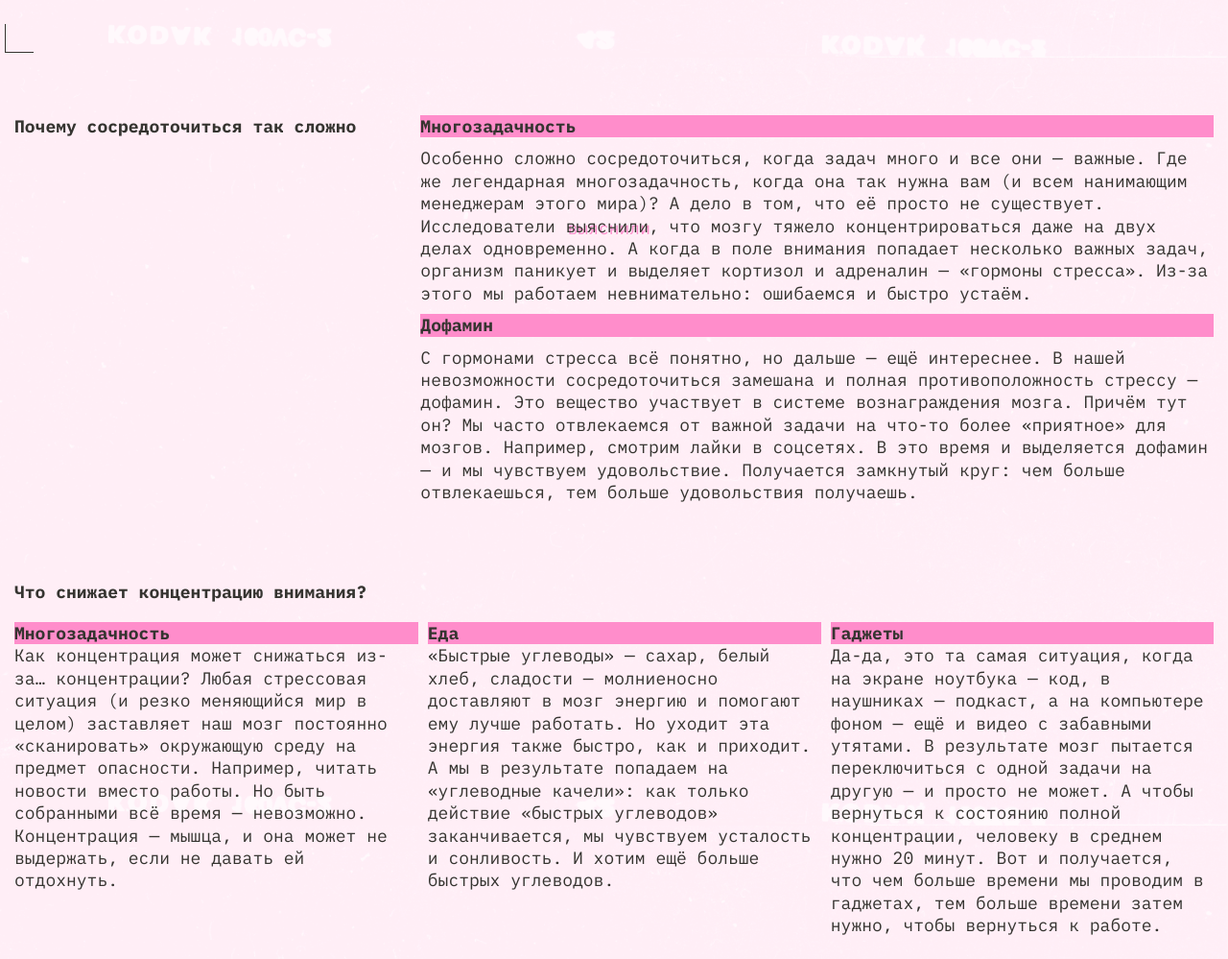
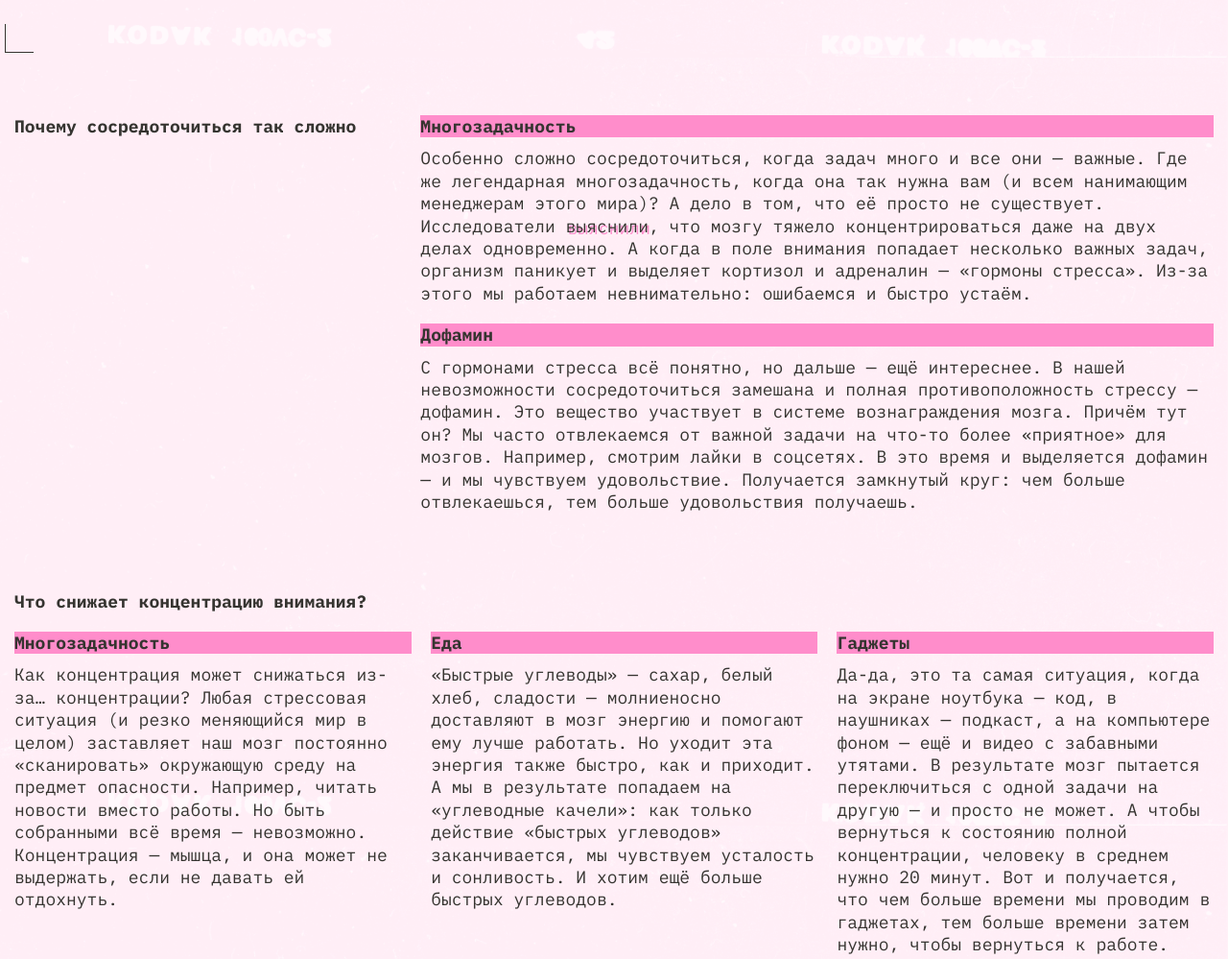
Before and after one commit to MvenMass/slozhno-sosredotochitsya, a plain HTML site: page index.html in a window 1280 px wide. Shown: the part 740-1739 px from the top of the page at 96% size. Drawn offline with Linux system fonts and the light colour scheme.

Commit message:
second try

```diff
--- a/styles/style.css
+++ b/styles/style.css
@@ -30,7 +30,7 @@ body {
 @media (width >= 768px) {
   .header {
     padding: 0 27px 0 5px;
-    gap: 12%;
+    gap: 15%;
     margin-block-end: 60px;
   }
 }
@@ -218,7 +218,7 @@ body {
   .section__block {
     display: grid;
     grid-column: 2/4;
-    gap: 10px;
+    gap: 20px;
   }
 }
 
@@ -230,6 +230,9 @@ body {
 @media (width >= 768px) {
   .special__block-text {
     display: block;
+  }
+  .special__block-text .section__subtitle {
+    margin-block-end: 10px;
   }
 }
 
```
